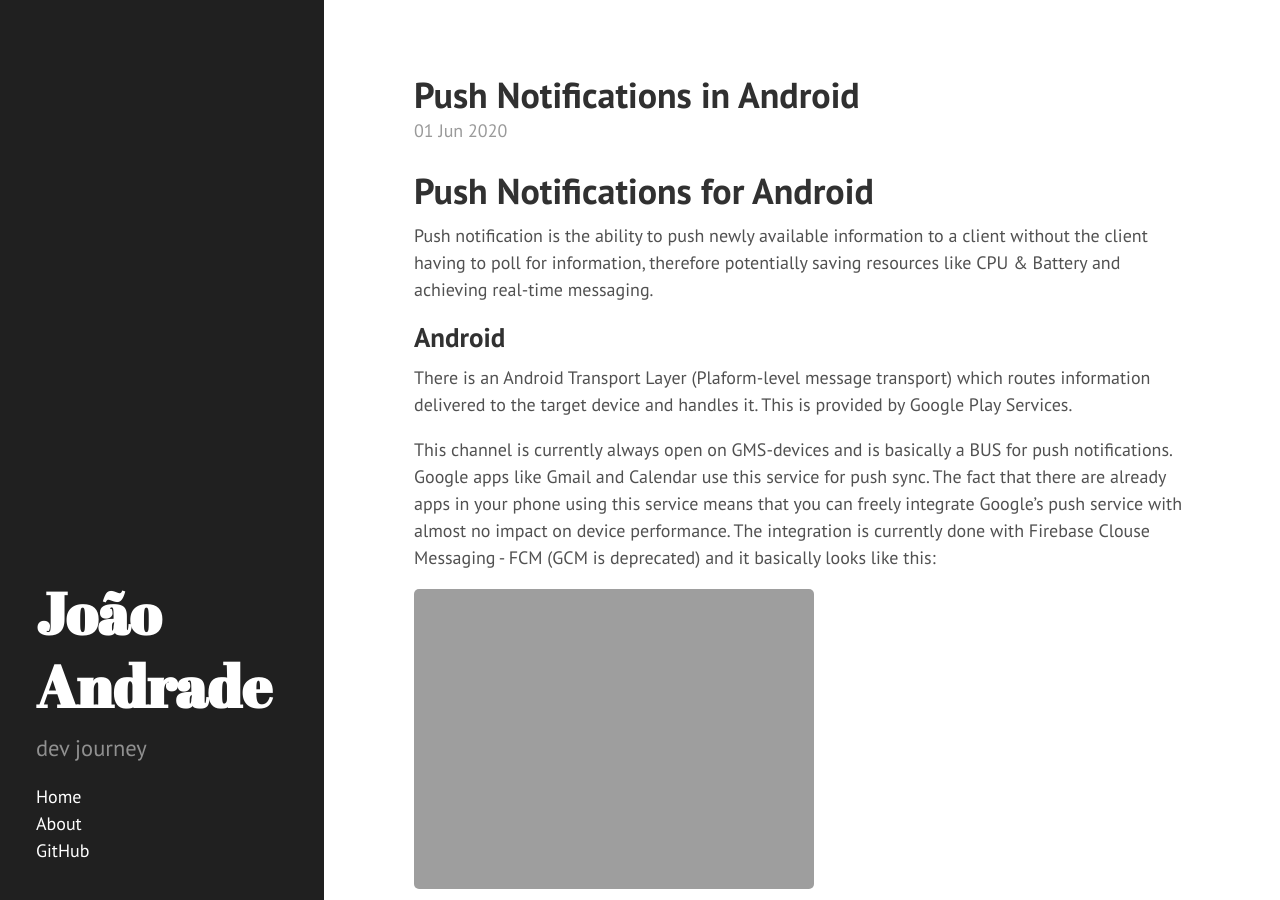
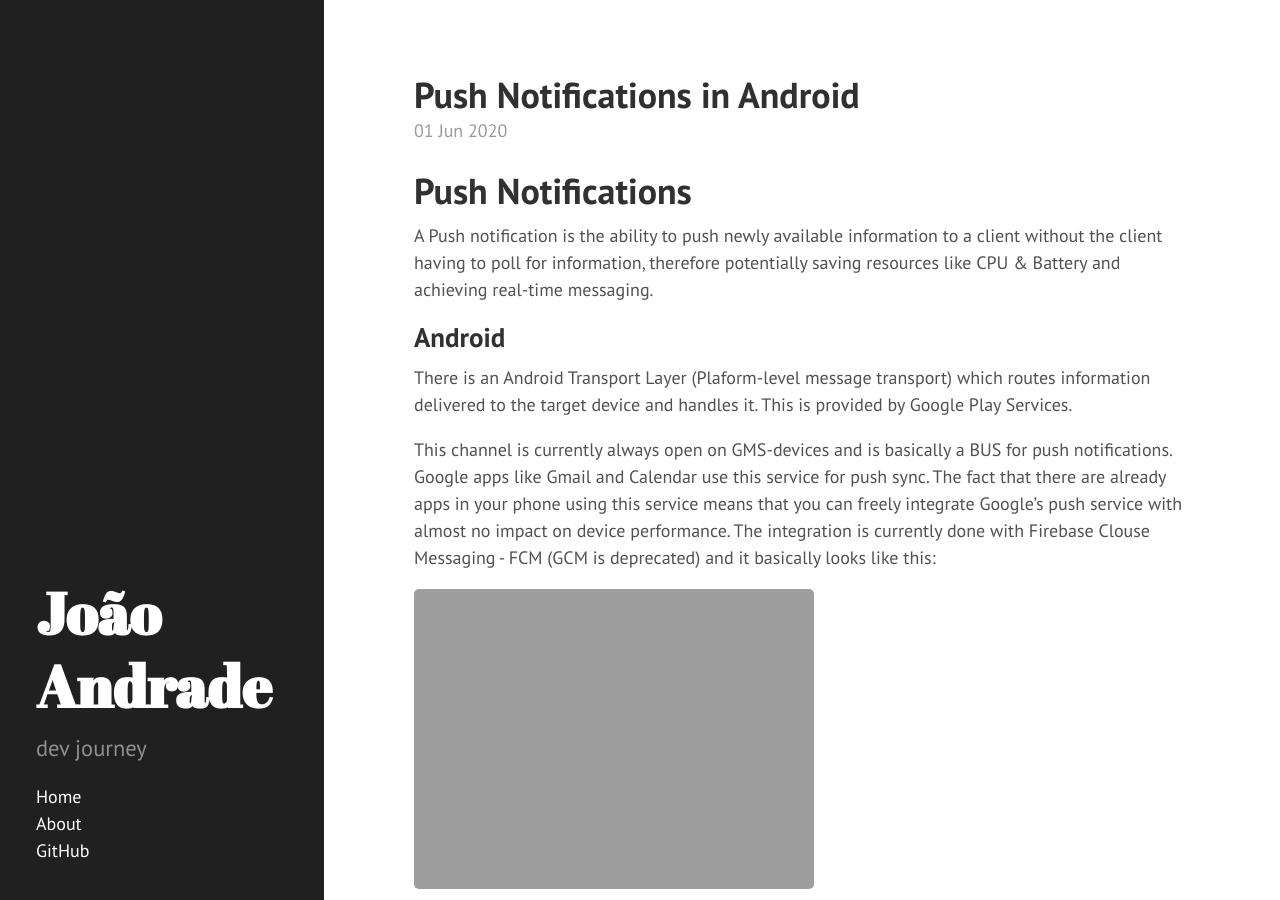
Before and after one commit to jdandrade/jdandrade.github.io, a Jekyll site: the page built from _posts/2020-06-01-Android-Push-Notifications.md, in a window 1280 px wide and 900 px high. Built offline with Jekyll 4.4.1, drawn with Linux system fonts in a browser that asks for light colours.

Commit message:
fix title

```diff
--- a/_posts/2020-06-01-Android-Push-Notifications.md
+++ b/_posts/2020-06-01-Android-Push-Notifications.md
@@ -5,9 +5,9 @@ category: Introduction
 comments: true
 ---
 
-# Push Notifications for Android
+# Push Notifications
 
-Push notification is the ability to push newly available information to a client without the client having to poll for information, therefore potentially saving resources like CPU & Battery and achieving real-time messaging.
+A Push notification is the ability to push newly available information to a client without the client having to poll for information, therefore potentially saving resources like CPU & Battery and achieving real-time messaging.
 
 ## Android
 
```
Also changed, not shown: other parts of _posts/2020-06-01-Android-Push-Notifications.md (+1 -1 lines).
